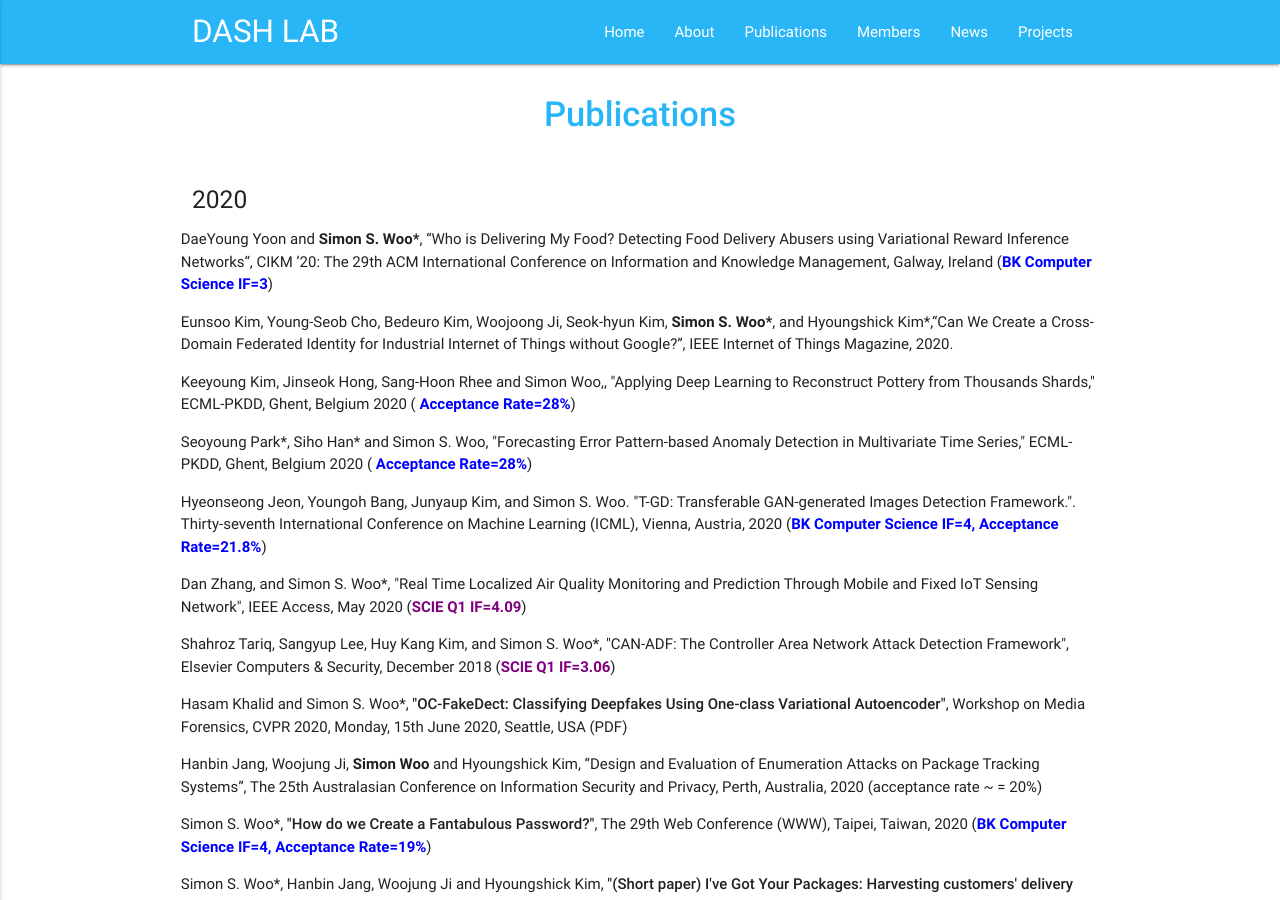
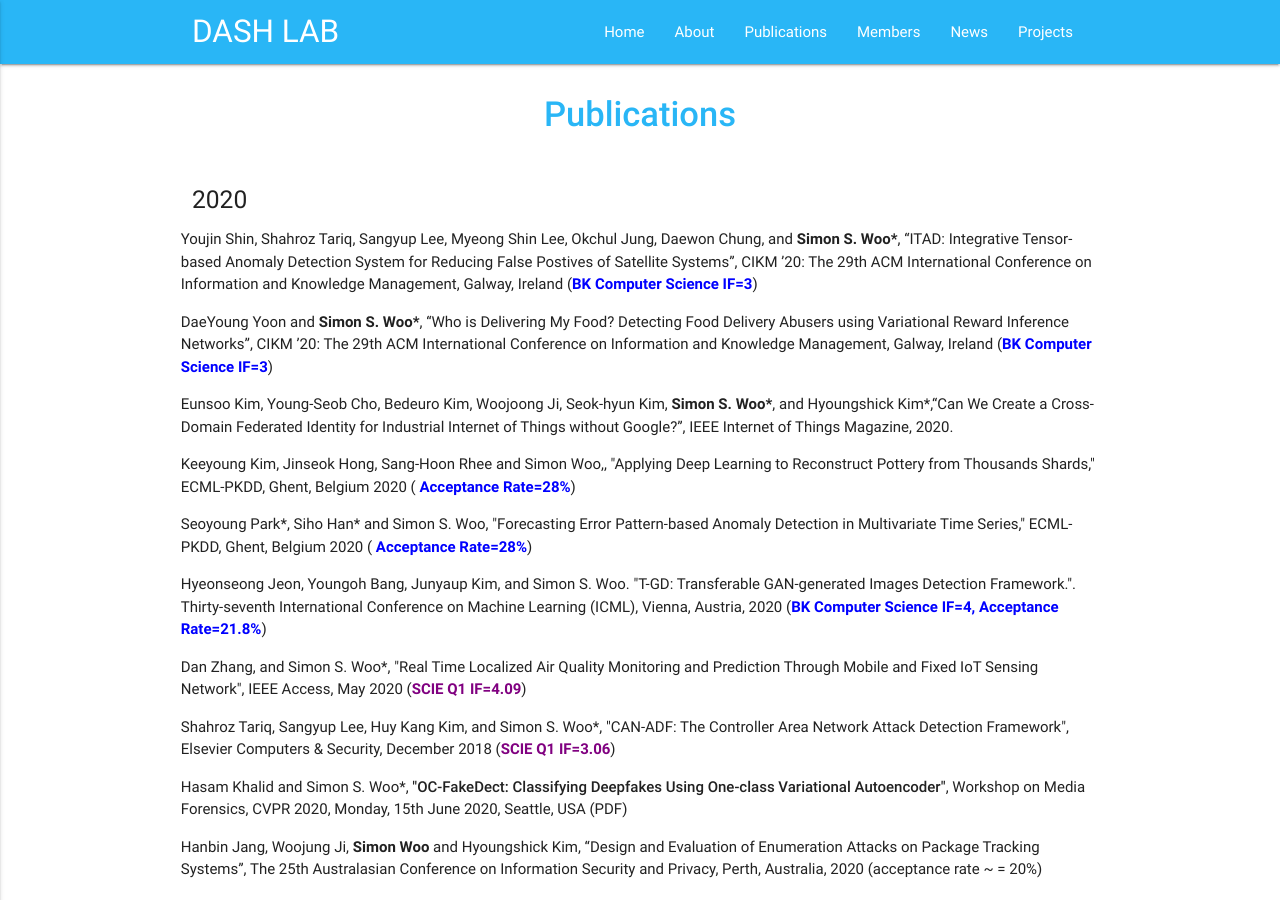
Before and after one commit to Yurim990507/DASH-Lab.github.io, a Jekyll site: the page built from example2.md, in a window 1280 px wide and 900 px high. Built offline with Jekyll 4.4.1, drawn with Linux system fonts in a browser that asks for light colours.

Commit message:
Update example2.md

```diff
--- a/example2.md
+++ b/example2.md
@@ -10,7 +10,9 @@ permalink: /Publications/
     <h5>2020</h5>
     <div class="row">
 
-<p> DaeYoung Yoon and <b>Simon S. Woo*</b>, “Who is Delivering My Food? Detecting Food Delivery Abusers using Variational Reward Inference Networks“, CIKM ’20: The 29th ACM International Conference on Information and Knowledge Management, Galway, Ireland (<b><font color='blue'>BK Computer Science IF=3</font></b>)</p>
+<p> Youjin Shin, Shahroz Tariq, Sangyup Lee, Myeong Shin Lee, Okchul Jung, Daewon Chung, and <b>Simon S. Woo*</b>, “ITAD: Integrative Tensor-based Anomaly Detection System for Reducing False Postives of Satellite Systems”, CIKM ’20: The 29th ACM International Conference on Information and Knowledge Management, Galway, Ireland (<b><font color='blue'>BK Computer Science IF=3</font></b>)</p>
+
+<p> DaeYoung Yoon and <b>Simon S. Woo*</b>, “Who is Delivering My Food? Detecting Food Delivery Abusers using Variational Reward Inference Networks”, CIKM ’20: The 29th ACM International Conference on Information and Knowledge Management, Galway, Ireland (<b><font color='blue'>BK Computer Science IF=3</font></b>)</p>
 
 <p>Eunsoo Kim, Young-Seob Cho, Bedeuro Kim, Woojoong Ji, Seok-hyun Kim, <b>Simon S. Woo*</b>, and Hyoungshick Kim*,“Can We Create a Cross-Domain Federated Identity for Industrial Internet of Things without Google?”, IEEE Internet of Things Magazine, 2020. </p>
 
```
